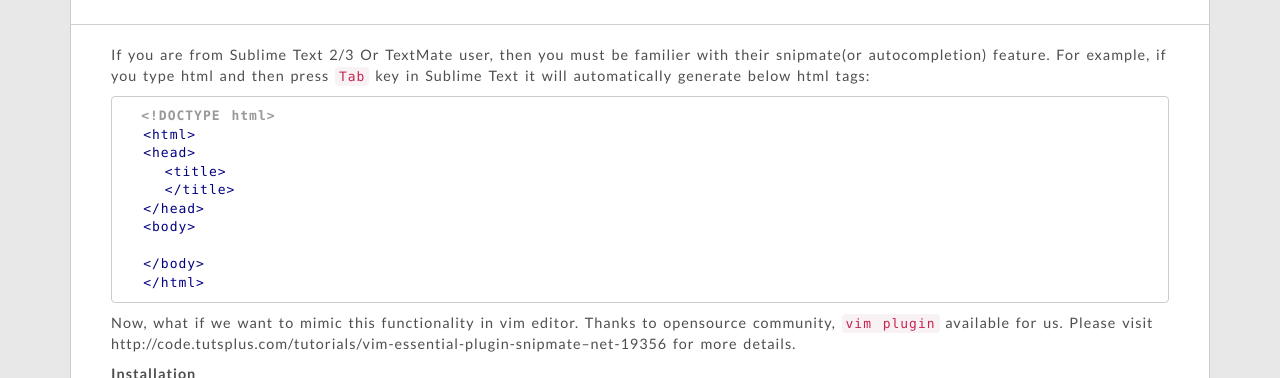
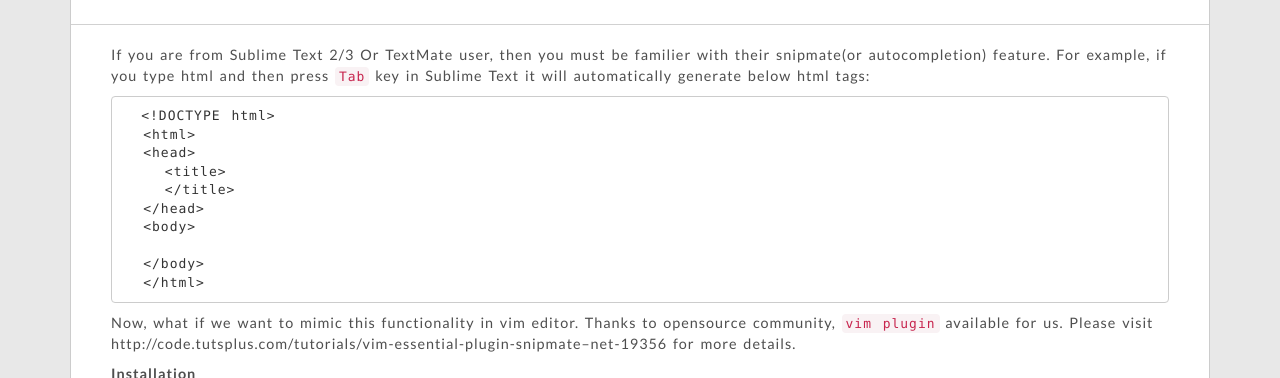
Before and after one commit to przbadu-pages/tutorials, a Jekyll site: the page built from _posts/2015-11-16-vim-snipmate-plugin.md, in a window 1280 px wide. Shown: the part 181-559 px from the top of the page. Built offline with Jekyll 4.4.1, drawn with Linux system fonts in a browser that asks for light colours; nearby versions of some CDN libraries; library files that are not in the unit come from our copies.

Commit message:
fix formatting

````diff
--- a/_posts/2015-11-16-vim-snipmate-plugin.md
+++ b/_posts/2015-11-16-vim-snipmate-plugin.md
@@ -3,7 +3,7 @@
 author: Pushpa Raj Badu
 title:  Vim snipmate plugin
 date:   2015-11-16 17:37:49
-categories: vim, snipmate, plugin
+categories: vim snipmate plugin
 description: Add sublime like snipmate autocomplete feature in vim editor. This tutorial will also helps you customize snipmate plugin as per your need...
 ---
 
@@ -12,18 +12,18 @@
 snipmate(or autocompletion) feature. For example, if you type html and then press ``Tab``
 key in Sublime Text it will automatically generate below html tags:
 
-```html
-  <!DOCTYPE html>
-  <html>
-  <head>
-    <title>
-    </title>
-  </head>
-  <body>
 
-  </body>
-  </html>
-```
+      <!DOCTYPE html>
+      <html>
+      <head>
+        <title>
+        </title>
+      </head>
+      <body>
+
+      </body>
+      </html>
+
 
 Now, what if we want to mimic this functionality in vim editor. Thanks to opensource community,
 `vim plugin` available for us. Please visit http://code.tutsplus.com/tutorials/vim-essential-plugin-snipmate--net-19356 for more details.
````
Also changed, not shown: _posts/2015-11-16-brew-postgresql-common-error.md (+1 -1 lines), _posts/2015-11-16-rails-engine-1.md (+1 -1 lines).
